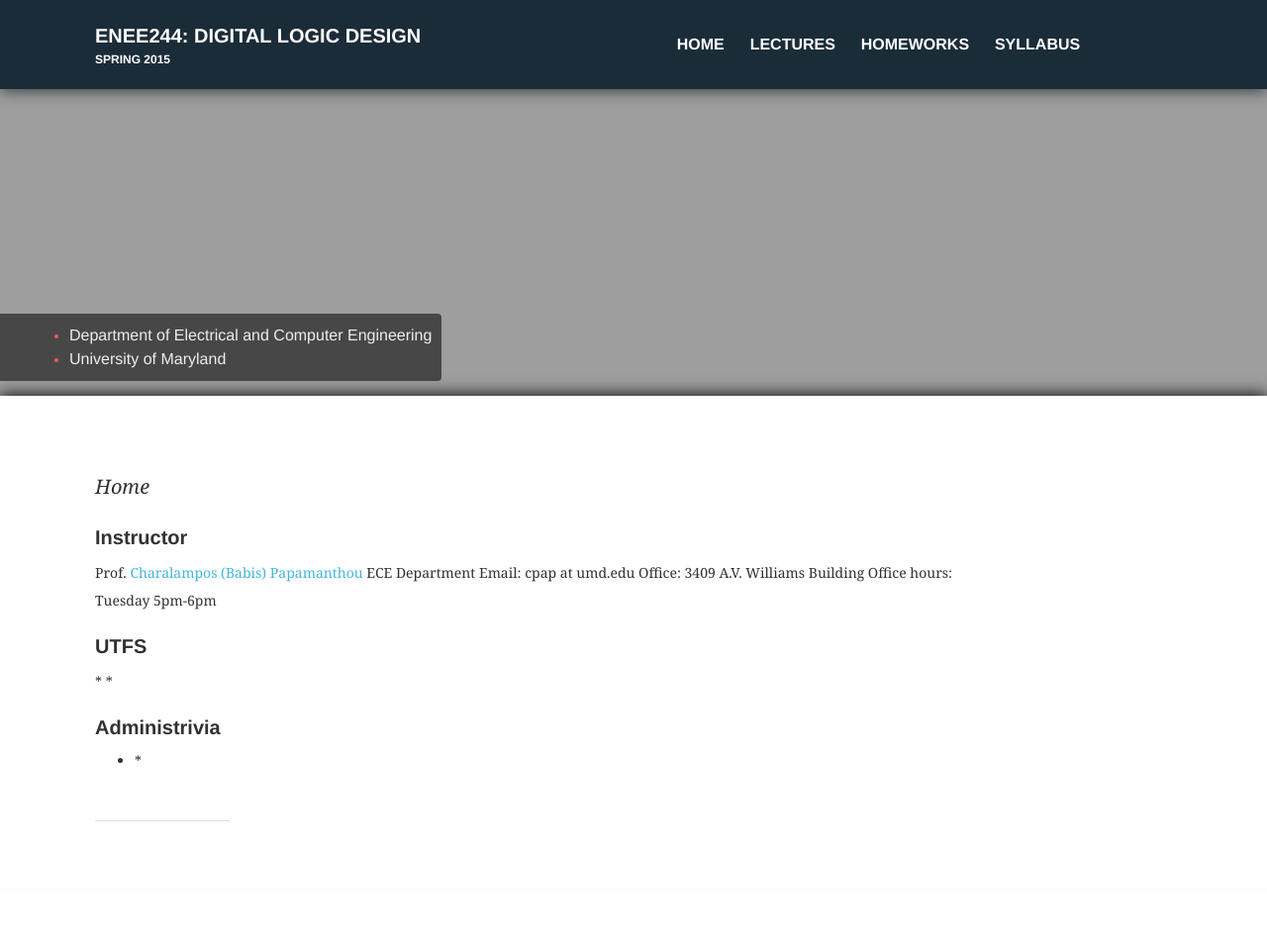
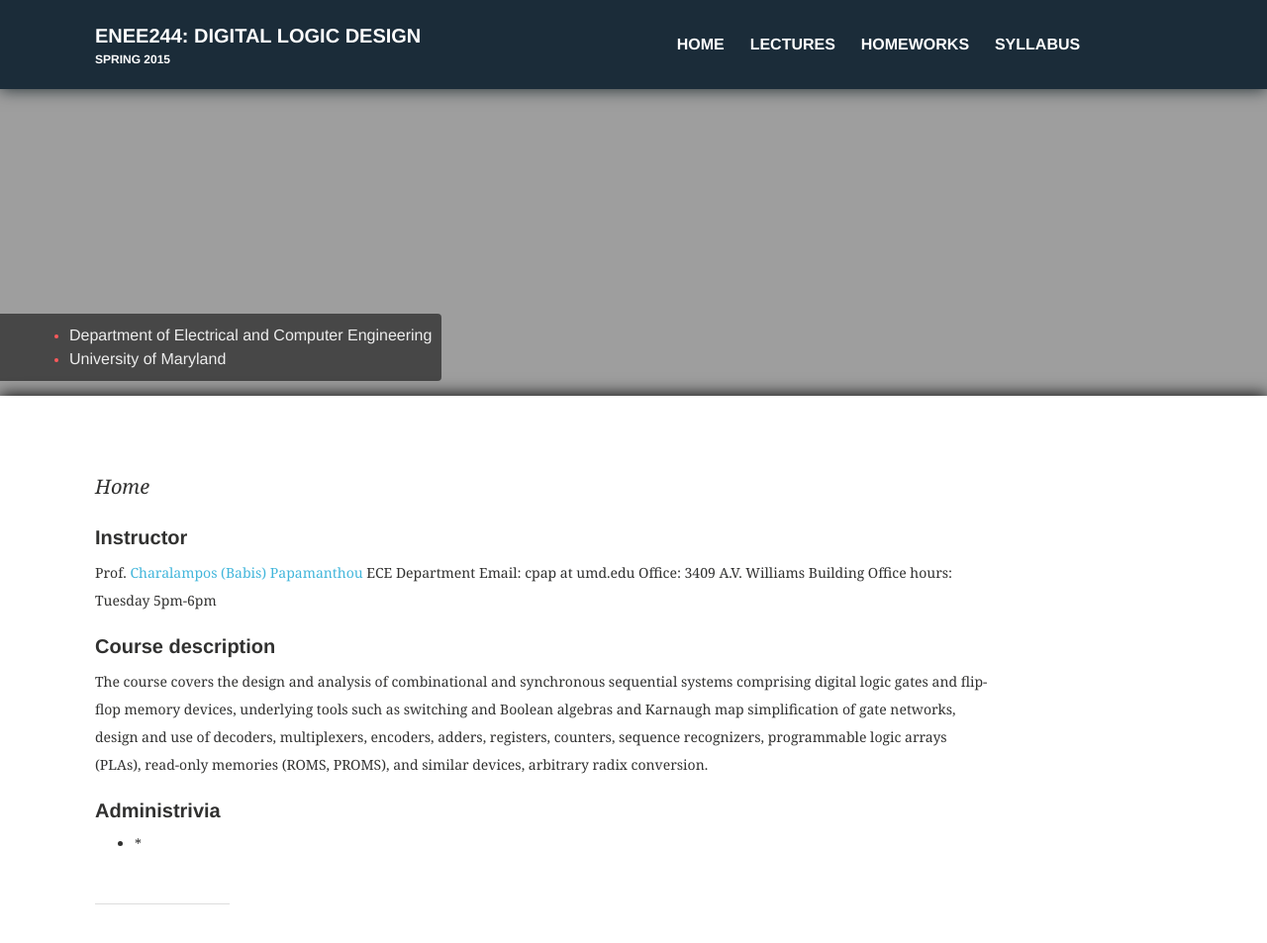
Before and after one commit to enee244/enee244.github.io, a Jekyll site: the page built from index.md, in a window 1280 px wide and 981 px high. Shown: the top 953 px of the window at 99% size. Built offline with Jekyll 4.4.1, drawn with Linux system fonts in a browser that asks for light colours.

Commit message:
Update index.md

```diff
--- a/index.md
+++ b/index.md
@@ -14,9 +14,8 @@ Email: cpap at umd.edu
 Office: 3409 A.V. Williams Building
 Office hours: Tuesday 5pm-6pm
 
-###UTFS
-*
-*
+###Course description
+The course covers the design and analysis of combinational and synchronous sequential systems comprising digital logic gates and flip-flop memory devices, underlying tools such as switching and Boolean algebras and Karnaugh map simplification of gate networks, design and use of decoders, multiplexers, encoders, adders, registers, counters, sequence recognizers, programmable logic arrays (PLAs), read-only memories (ROMS, PROMS), and similar devices, arbitrary radix conversion.
 
 
 
```
